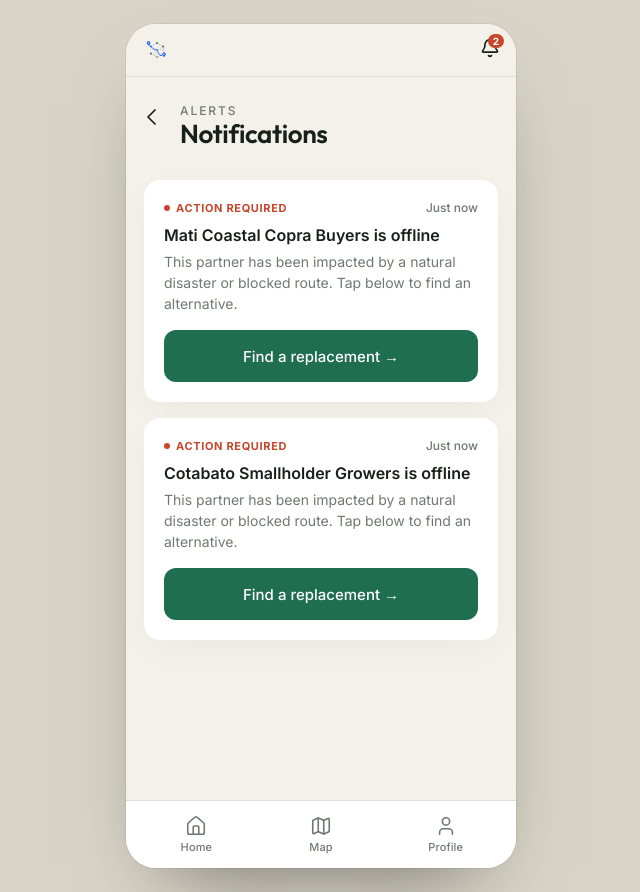
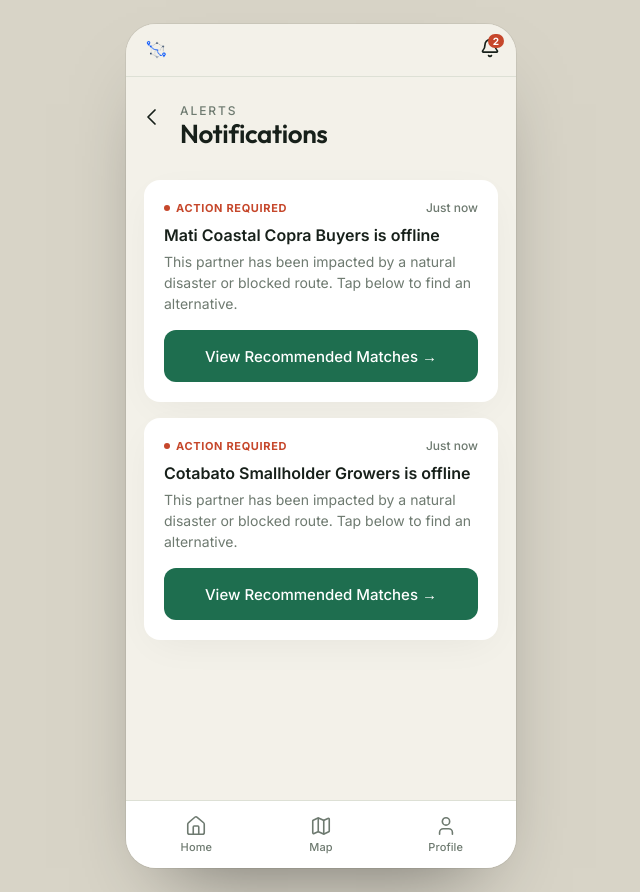
Before and after one commit to DominceAseberos/B2BackUp, a React (Vite) app: page /sme/notifications in a window 1280 px wide. Shown: the whole page, without its empty margins (319-959 px from the left). Built offline with nearby package versions, Linux system fonts and the light colour scheme.

Commit message:
feat: change Find a replacement button text to View Recommended Matches

```diff
--- a/src/features/HomeScreen.tsx
+++ b/src/features/HomeScreen.tsx
@@ -121,7 +121,7 @@ export function HomeScreen({ business, onFix }: HomeScreenProps) {
                   style={{ marginTop: 12 }}
                   onClick={() => onFix(partner)}
                 >
-                  Find a replacement →
+                  View Recommended Matches →
                 </button>
               )}
             </div>
--- a/src/features/NotificationsScreen.tsx
+++ b/src/features/NotificationsScreen.tsx
@@ -60,7 +60,7 @@ export function NotificationsScreen({ business, onFix }: NotificationsScreenProp
                 className="btn btn--primary btn--block"
                 onClick={() => onFix(partner)}
               >
-                Find a replacement →
+                View Recommended Matches →
               </button>
             </div>
           ))
```
